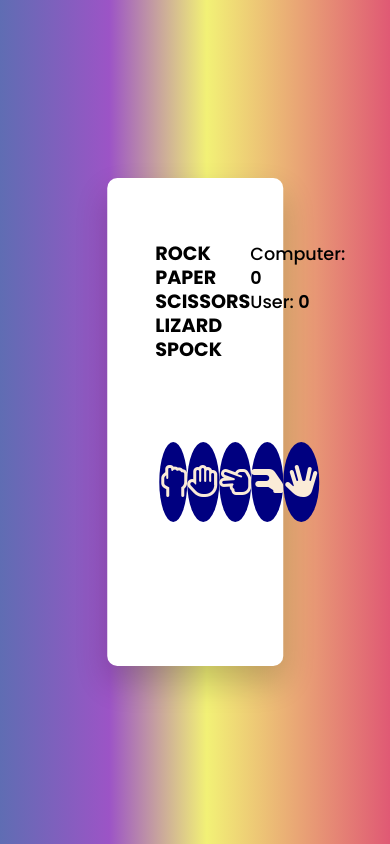
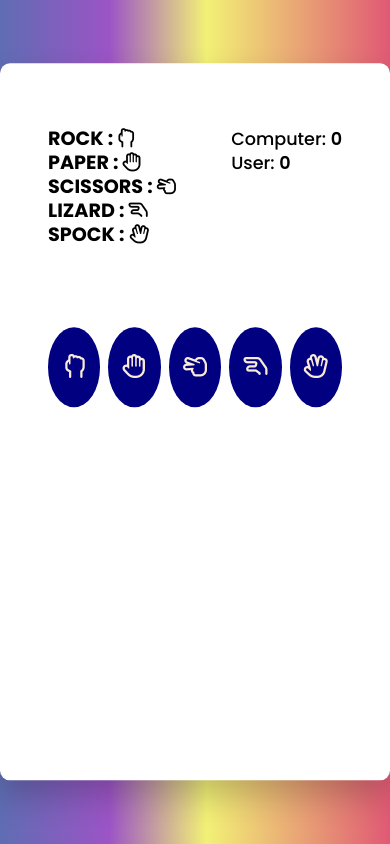
Before and after one commit to MuntjeerAli/rpsls-game, a plain HTML site: page index.html in a window 390 px wide. Drawn offline with Linux system fonts and the light colour scheme.

Commit message:
minor changes

```diff
--- a/index.html
+++ b/index.html
@@ -12,11 +12,11 @@
     <div class="container">
         <header>
             <div class="title">
-                <p>Rock</p>
-                <p>Paper</p>
-                <p>Scissors</p>
-                <p>Lizard</p>
-                <p>Spock</p>
+                <p>Rock : <i class="far fa-hand-rock"></i></p>
+                <p>Paper : <i class="far fa-hand-paper"></i></p>
+                <p>Scissors : <i class="far fa-hand-scissors"></i></p>
+                <p>Lizard : <i class="far fa-hand-lizard"></i></p>
+                <p>Spock : <i class="far fa-hand-spock"></i></p>
             </div>
             <div class="scores">
                 <p>Computer: <span id="computer_score">0</span></p>
@@ -34,10 +34,10 @@
                 <i class="far fa-hand-scissors"></i>
             </button>
             <button onclick="checker('lizard')">
-                <i class="fa-solid fa-hand-lizard"></i>
+                <i class="far fa-hand-lizard"></i>
             </button>
             <button onclick="checker('spock')">
-                <i class="fa-solid fa-hand-spock"></i>
+                <i class="far fa-hand-spock"></i>
             </button>
         </div>
         <div class="details">
--- a/styles/style.css
+++ b/styles/style.css
@@ -102,3 +102,21 @@ header .title {
 span {
     font-weight: 600;
 }
+
+
+@media (max-width: 760px){
+    .body{
+        height: 100vh;
+    }
+    .container{
+        width: 100%;
+        height: 85vh;
+    }
+    .weapons{
+        width: 100%;
+        gap: 0.5rem;
+    }
+    .weapons button{
+        font-size: 1.5rem;
+    }
+}
```
